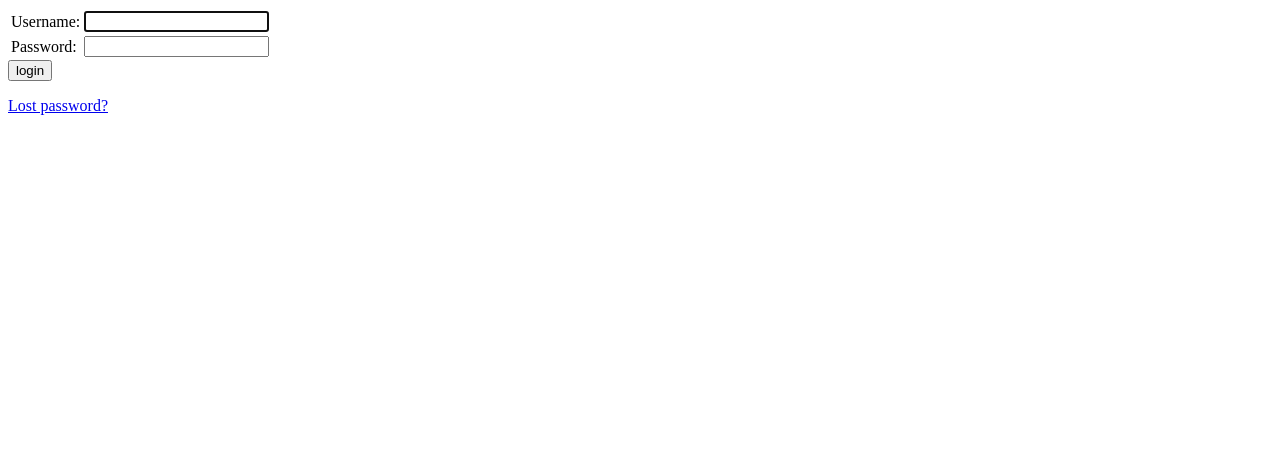
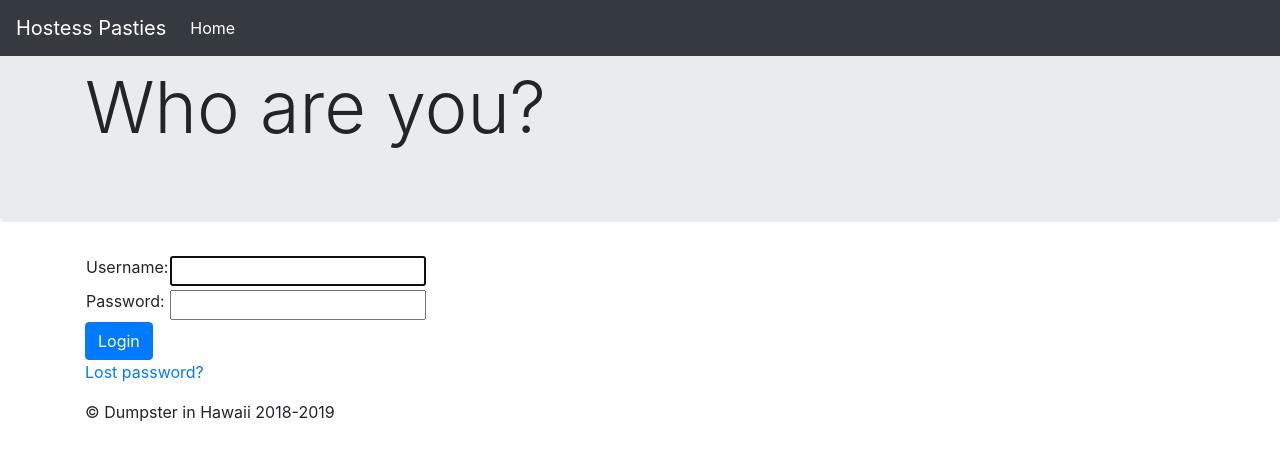
Before and after one commit to GitterAlex/PastingBin, a Django app: page /accounts/login/ in a window 1280 px wide. Shown: the top 461 px of the page. Run offline with Django 3.2, Linux system fonts and the light colour scheme; some libraries are stand-ins or nearby versions.

Commit message:
Added theme to login page

```diff
--- a/PastingBin/templates/frontpage.html
+++ b/PastingBin/templates/frontpage.html
@@ -40,9 +40,9 @@
       <div class="row">
         <div class="col-md-4">
           <h3>Please log in or create an account to get started!</h3>
+          <br>
           <p><a class="btn btn-primary" href="#" role="button">Sign up &raquo;</a></p>
-          <br>
-          <p><a class="btn btn-secondary" href="accounts/login/" role="button">Log in &raquo;</a></p>
+          <p><a class="btn btn-secondary" href="/accounts/login/" role="button">Log in &raquo;</a></p>
         </div>
       </div>
 
--- a/PastingBin/templates/registration/login.html
+++ b/PastingBin/templates/registration/login.html
@@ -1,6 +1,43 @@
 <!DOCTYPE html>
+<head>
+  {% block title %}<title>Hostess Pasties</title>{% endblock %}
+  <meta charset="utf-8">
+  <meta name="viewport" content="width=device-width, initial-scale=1">
+  <link rel="stylesheet" href="https://stackpath.bootstrapcdn.com/bootstrap/4.1.3/css/bootstrap.min.css" integrity="sha384-MCw98/SFnGE8fJT3GXwEOngsV7Zt27NXFoaoApmYm81iuXoPkFOJwJ8ERdknLPMO" crossorigin="anonymous">
+  <!-- Add additional CSS in static file -->
+  {% load static %}
+  <link rel="stylesheet" href="{% static 'css/styles.css' %}">
+</head>
 
+<body>
+  <nav class="navbar navbar-expand-md navbar-dark fixed-top bg-dark">
+    <a class="navbar-brand" href="#">Hostess Pasties</a>
+    <button class="navbar-toggler" type="button" data-toggle="collapse" data-target="#navbarsExampleDefault" aria-controls="navbarsExampleDefault" aria-expanded="false" aria-label="Toggle navigation">
+      <span class="navbar-toggler-icon"></span>
+    </button>
+
+    <div class="collapse navbar-collapse" id="navbarsExampleDefault">
+      <ul class="navbar-nav mr-auto">
+        <li class="nav-item active">
+          <a class="nav-link" href="/HostessPasties/">Home <span class="sr-only">(current)</span></a>
+        </li>
+      </ul>
+    </div>
+  </nav>
 {% block content %}
+<main role="main">
+
+  <!-- Main jumbotron for a primary marketing message or call to action -->
+  <div class="jumbotron">
+    <div class="container">
+      <h1 class="display-3">Who are you?</h1>
+    </div>
+  </div>
+  <div class="container">
+    <!-- Example row of columns -->
+
+
+
 
 {% if form.errors %}
   <p>Your username and password didn't match. Please try again.</p>
@@ -29,7 +66,7 @@
 </tr>
 </table>
 
-<input type="submit" value="login" />
+<input class="btn btn-primary" role="button" type="submit" value="Login" />
 <input type="hidden" name="next" value="{{ next }}" />
 </form>
 
@@ -37,3 +74,15 @@
 <p><a href="{% url 'password_reset' %}">Lost password?</a></p>
 
 {% endblock %}
+</main>
+
+<footer class="container">
+  <p>&copy; Dumpster in Hawaii 2018-2019</p>
+</footer>
+
+<script src="https://code.jquery.com/jquery-3.2.1.slim.min.js" integrity="sha384-KJ3o2DKtIkvYIK3UENzmM7KCkRr/rE9/Qpg6aAZGJwFDMVNA/GpGFF93hXpG5KkN" crossorigin="anonymous"></script>
+<script>window.jQuery || document.write('<script src="../../assets/js/vendor/jquery-slim.min.js"><\/script>')</script>
+<script src="../../assets/js/vendor/popper.min.js"></script>
+<script src="../../dist/js/bootstrap.min.js"></script>
+
+</body>
```
